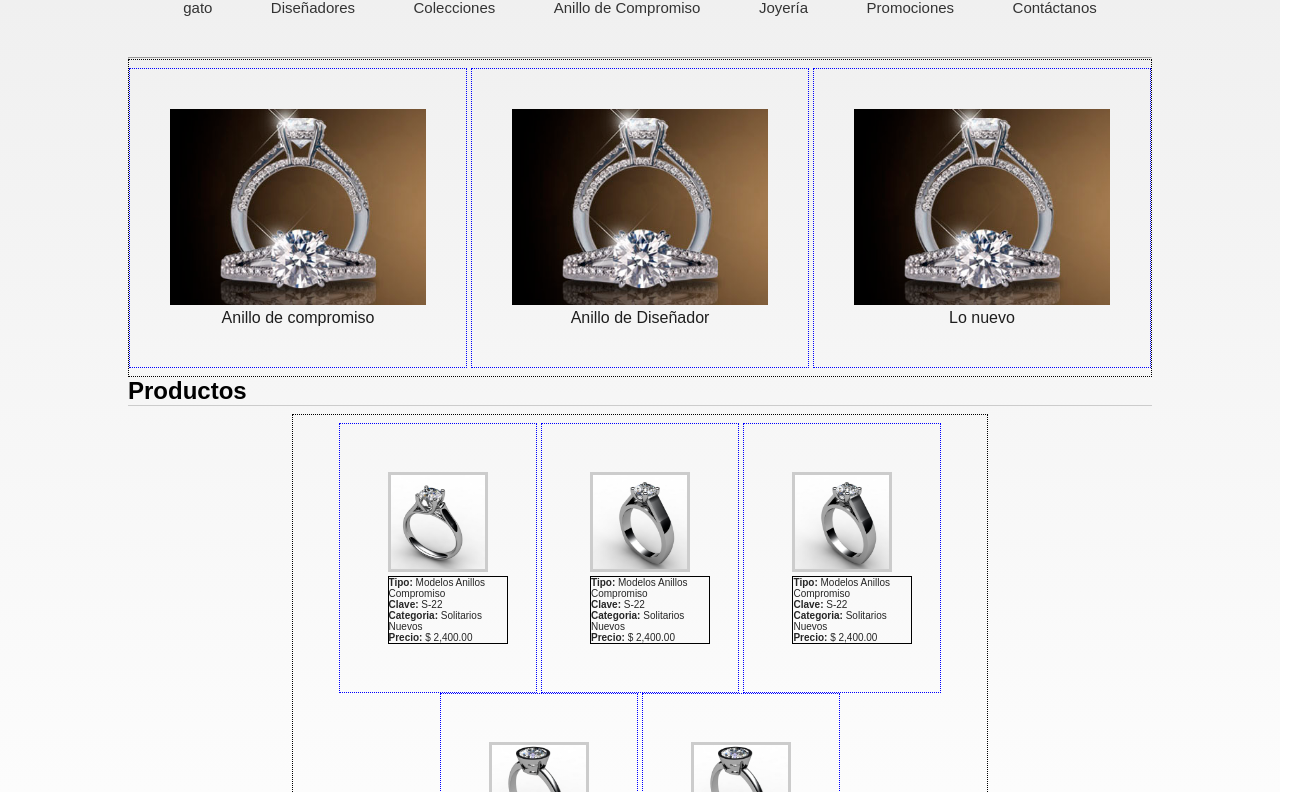
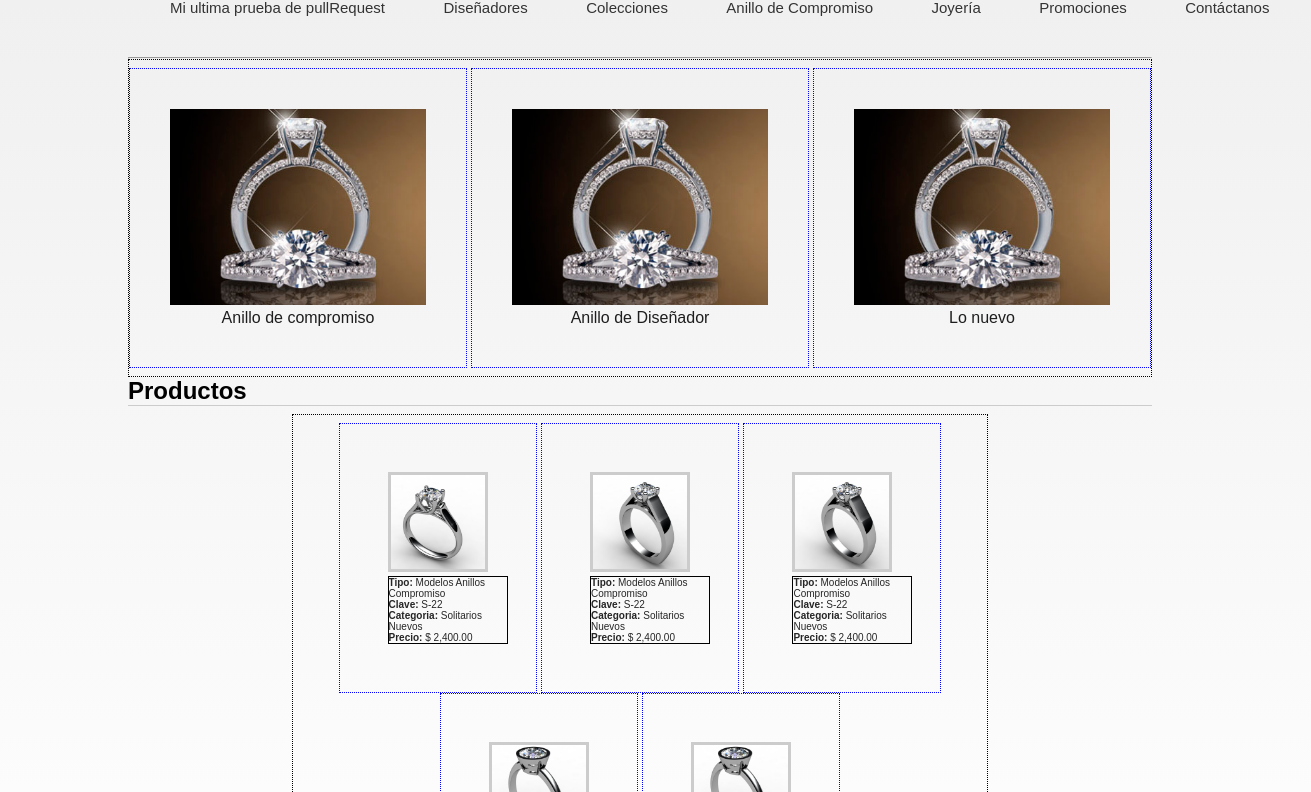
Before and after one commit to isaacrdz/Armendariz_Collections, a plain HTML site: page index.html in a window 1280 px wide. Shown: the part 141-933 px from the top of the page, 1311 px wide, since content can reach past the window. Drawn offline with nearby package versions, Linux system fonts and the light colour scheme.

Commit message:
mi ultima prueba de pull request

```diff
--- a/index.html
+++ b/index.html
@@ -26,7 +26,7 @@
 	<nav>
 		<div class='rmm' data-menu-style = "minimal">
             <ul>
-                <li><a href='#home'>gato</a></li>
+                <li><a href='#home'>Mi ultima prueba de pullRequest</a></li>
                 <li><a href='#about-me'>Diseñadores</a></li>
                 <li><a href='#gallery'>Colecciones</a></li>
                 <li><a href='#blog'>Anillo de Compromiso</a></li>
```
